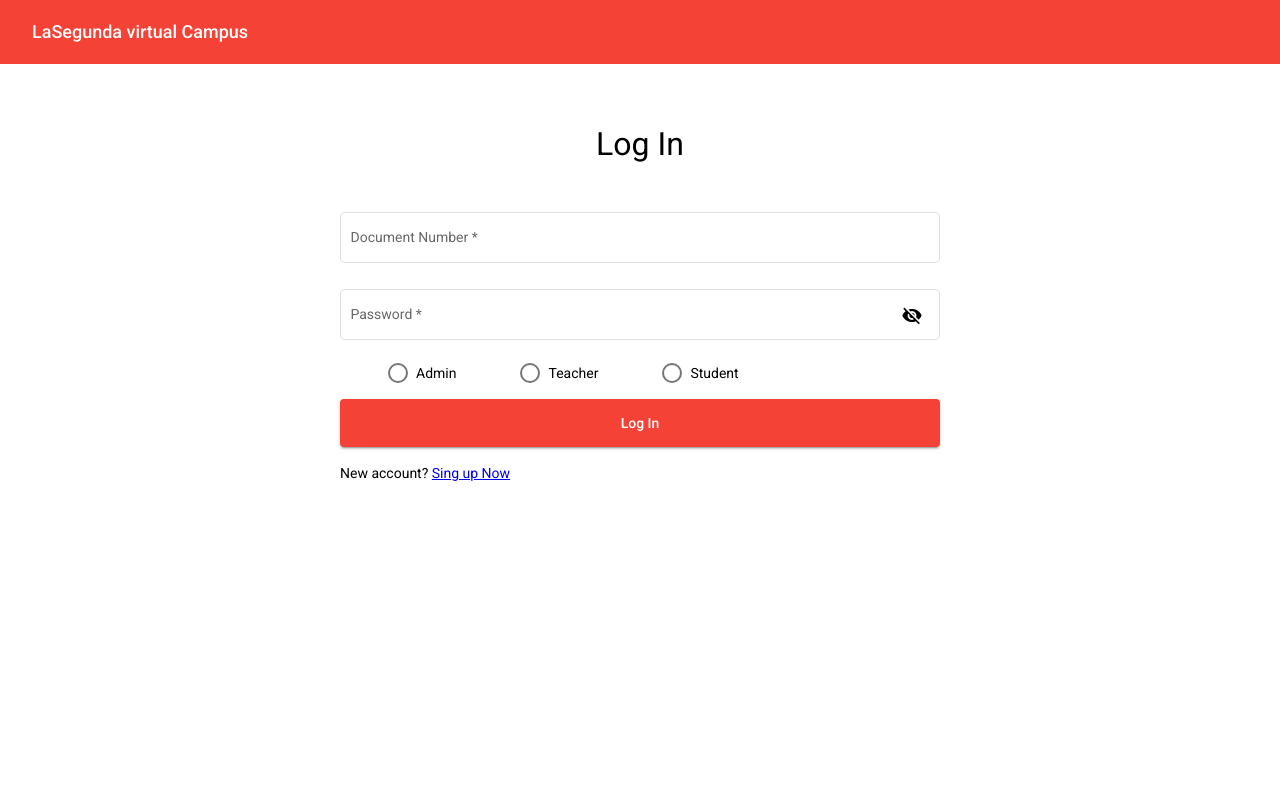
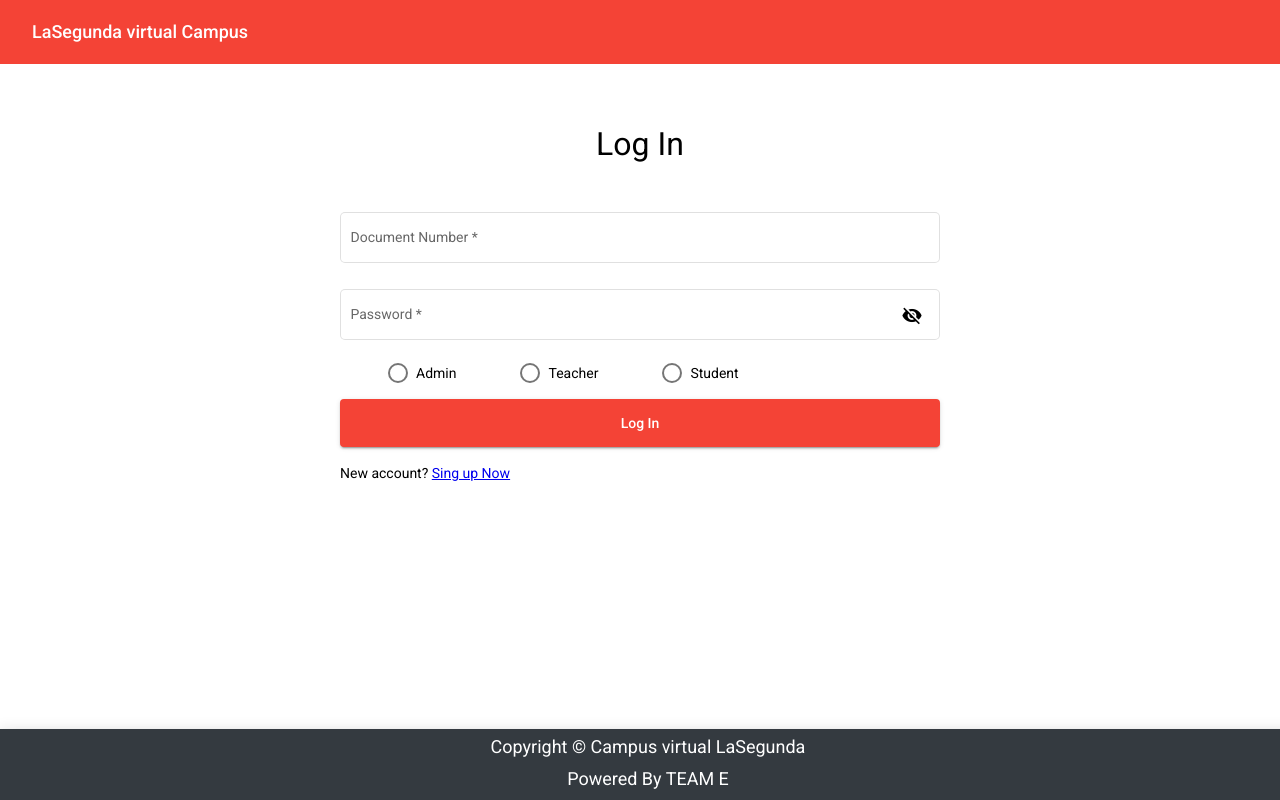
Before and after one commit to AnselmoCristian/TP-Final---La2-Virtual-Campus, an Angular app in the folder La2 Virtual Campus - FrontEnd/: page /login in a window 1280 px wide. Shown: the top 800 px of the page. Built offline with nearby package versions, Linux system fonts and the light colour scheme.

Commit message:
Update footer.component.scss
Actualizacion de estilos del footer.

```diff
--- a/La2 Virtual Campus - FrontEnd/src/app/shared/components/footer/footer.component.scss
+++ b/La2 Virtual Campus - FrontEnd/src/app/shared/components/footer/footer.component.scss
@@ -1,14 +1,14 @@
 .footer {
     background-color: rgba(52, 58, 64, 25);
-    //background-color: rgba(244, 67, 54, 25);
-    //background-color: rgb(153, 153, 153);
     padding: 0.5rem;
-    margin-top: 1rem;
     height: 55px;
+    width: 100%;
+    position: fixed;
+    bottom: 0px;
 }
 
 p {
     font-size: large;
-    color: white;//black; //
+    color: white;
     text-align: center;
 }
```
